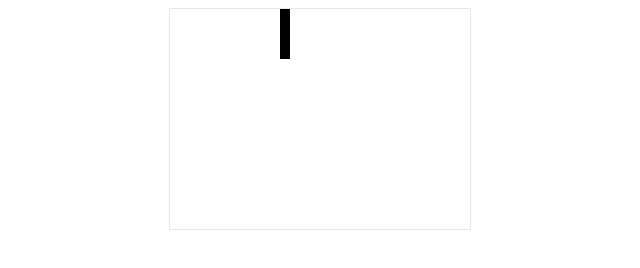
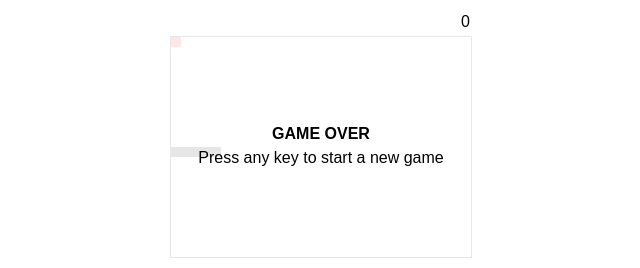
Before and after one commit to dalehurwitz/Snake, a website built with webpack: page index.html in a window 1280 px wide. Shown: the whole page, without its empty margins (320-960 px from the left). Built offline with nearby package versions, Linux system fonts and the light colour scheme.

Commit message:
Completed functionality with game over state

```diff
--- a/index.html
+++ b/index.html
@@ -7,16 +7,28 @@
     <title>Snake</title>
 
     <style>
-      body {
-        text-align: center;
+      .map-container {
+        width: 300px;
+        margin: 0 auto;
+      }
+      #score {
+        padding: 5px 0;
+        font-family: sans-serif;
+        text-align: right;
       }
       #map {
         border: 1px solid rgb(231, 231, 231);
       }
+      #map:focus {
+        outline: none;
+      }
     </style>
 </head>
 <body>
-    <canvas id="map" width="300" height="220"></canvas>
+    <div class="map-container">
+      <div id="score">0</div>
+      <canvas id="map" tabindex="0" width="300" height="220"></canvas>
+    </div>
     <script src="/build/bundle.js"></script>
 </body>
 </html>
--- a/src/KeyHandler.js
+++ b/src/KeyHandler.js
@@ -3,7 +3,7 @@ const KEY_CODES = {
   RIGHT: 39,
   UP: 38,
   DOWN: 40,
-  A: 64,
+  A: 65,
   W: 87,
   D: 68,
   S: 83
@@ -50,7 +50,7 @@ class KeyHandler {
 
   _publish (direction) {
     if (direction) {
-      this.listeners.forEach(listener => listener(direction))
+      this.listeners.forEach(cb => cb(direction))
     }
   }
 }
--- a/src/Snake.js
+++ b/src/Snake.js
@@ -1,18 +1,20 @@
 import KeyHandler from './KeyHandler'
 
 class Snake {
-  constructor (canvas) {
+  constructor (canvas, scoreContainer) {
     this.WIDTH = canvas.width
-    this.HEIGHT = canvas.width
-    this.BLOCK_WIDTH = 10
-    this.ROWS = this.HEIGHT / this.BLOCK_WIDTH
-    this.COLS = this.WIDTH / this.BLOCK_WIDTH
+    this.HEIGHT = canvas.height
+    this.TILE_WIDTH = 10
+    this.ROWS = this.HEIGHT / this.TILE_WIDTH
+    this.COLS = this.WIDTH / this.TILE_WIDTH
     this.COLOURS = {
       SNAKE_BODY: '#000'
     }
-    this.FPS = 4
+    this.FPS = 12
 
+    this.canvas = canvas
     this.ctx = canvas.getContext('2d')
+    this.scoreContainer = scoreContainer
 
     this.keyHandler = new KeyHandler(canvas)
 
@@ -22,102 +24,232 @@ class Snake {
     this.snakeBodyLength = 5
     this.snakeBody = this._getDefaultSnakeBody()
 
+    this.foodIndex = null
+    this.foodTimer = null
+    this.foodLifeTime = 5000
+
     this.selectedKey = null
-    this.direction = { x: 0, y: -1 }
+    this.direction = { x: -1, y: 0 }
+    this.score = 0
+    this.gameOver = false
 
-    this.setupKeyHandler()
+    this._setupKeyHandler()
   }
 
-  setupKeyHandler () {
+  _resetGame () {
+    this.lastTimeStamp = 0
+    this.snakeBodyLength = 5
+    this.snakeBody = this._getDefaultSnakeBody()
+    this.direction = { x: -1, y: 0 }
+    this.score = 0
+    this.gameOver = false
+    this.selectedKey = null
+    this._updateScore(true)
+    this._generateFood()
+  }
+
+  _setupKeyHandler () {
     this.keyHandler.onPress(key => {
       this.selectedKey = key
     })
   }
 
-  update () {
-    this._changeDirection()
+  _handleGameOverState () {
+    this.gameOver = true
+    if (this.foodTimer) {
+      clearInterval(this.foodTimer)
+    }
 
-    const prevSnakeHead = this.snakeBody[this.snakeBodyLength - 1]
-    const newX = prevSnakeHead.x + this.direction.x
-    const newY = prevSnakeHead.y + this.direction.y
+    const _onCanvasClick = () => {
+      this._resetGame()
+      this.canvas.removeEventListener('click', _onCanvasClick)
+      this.canvas.removeEventListener('keydown', _onCanvasClick)
+    }
 
-    if (newX < 0 || newX >= this.COLS || newY < 0 || newY >= this.ROWS) {
-      // Game over, we've hit a wall
+    // Add a little delay in case the game ends just before user tries to change direction
+    setTimeout(() => {
+      this.canvas.addEventListener('click', _onCanvasClick)
+      this.canvas.addEventListener('keydown', _onCanvasClick)
+    }, 100)
+  }
+
+  _updateScore (init) {
+    if (!init) {
+      this.score++
+    }
+    this.scoreContainer.innerHTML = this.score
+  }
+
+  _headHasCollidedWithBody (headTileIndex) {
+    for (let i = 0; i < this.snakeBodyLength; i++) {
+      if (headTileIndex === this.snakeBody[i].tileIndex) {
+        return true
+      }
+    }
+    return false
+  }
+
+  // Updates position and length of the snake, detects collisions and food collection
+  _update () {
+    if (this.gameOver) {
       return
     }
 
-    this.snakeBody[this.snakeBodyLength] = {
-      x: newX,
-      y: newY,
-      dir: this.direction
+    this._updateDirection()
+
+    const prevSnakeHead = this.snakeBody[this.snakeBodyLength - 1]
+    const newCoords = {
+      x: prevSnakeHead.x + this.direction.x,
+      y: prevSnakeHead.y + this.direction.y
     }
-    this.snakeBody.shift()
+    const newTileIndex = this._convertCoordsToTileIndex(newCoords)
+
+    if (newCoords.x < 0 ||
+      newCoords.x >= this.COLS ||
+      newCoords.y < 0 ||
+      newCoords.y >= this.ROWS ||
+      this._headHasCollidedWithBody(newTileIndex)) {
+      this._handleGameOverState()
+      return
+    }
+
+    // Update the position of the snake head
+    this.snakeBody[this.snakeBodyLength] = this._buildSnakeBodySegment(newTileIndex, this.direction)
+
+    // Snake has collided with a food item
+    if (newTileIndex === this.foodIndex) {
+      this._updateScore()
+      this._generateFood()
+      this.snakeBodyLength++
+    } else {
+      // Remove the last segment of the snake tail
+      this.snakeBody.shift()
+    }
   }
 
-  draw () {
+  _draw () {
     this.ctx.clearRect(0, 0, this.WIDTH, this.HEIGHT)
+    this._drawFood()
+
     for (var i = 0; i < this.snakeBodyLength; i++) {
-      const coords = this._convertCoordsToPixels(this.snakeBody[i])
-      this._drawBlock(coords, this.COLOURS.SNAKE_BODY)
+      this._drawTile(this.snakeBody[i], this.COLOURS.SNAKE_BODY)
+    }
+
+    if (this.gameOver) {
+      this.ctx.fillStyle = 'rgba(255, 255, 255, 0.9)'
+      this.ctx.fillRect(0, 0, this.WIDTH, this.HEIGHT)
+      this.ctx.font = 'bold 16px sans-serif'
+      this.ctx.textAlign = 'center'
+      this.ctx.textBaseline = 'middle'
+      this.ctx.fillStyle = 'black'
+      this.ctx.fillText('GAME OVER', this.WIDTH / 2, this.HEIGHT / 2 - 12)
+      this.ctx.font = '16px sans-serif'
+      this.ctx.fillText('Press any key to start a new game', this.WIDTH / 2, this.HEIGHT / 2 + 12)
     }
   }
 
   loop (time) {
+    if (this.gameOver) return
+
+    // On first run
     if (!this.lastTimeStamp) {
       this.lastTimeStamp = time
-      this.draw()
+      this._draw()
       return
     }
 
     if (time - this.lastTimeStamp >= this.updateBuffer) {
       this.lastTimeStamp = time
-      this.update()
-      this.draw()
+      this._update()
+      this._draw()
     }
   }
 
-  _changeDirection () {
+  _updateDirection () {
     if (!this.selectedKey) {
       return
     }
 
     if (this.selectedKey === 'left' && this.direction.x !== 1) {
-      this.direction.x = -1
-      this.direction.y = 0
+      this.direction = { x: -1, y: 0 }
     } else if (this.selectedKey === 'right' && this.direction.x !== -1) {
-      this.direction.x = 1
-      this.direction.y = 0
+      this.direction = { x: 1, y: 0 }
     } else if (this.selectedKey === 'up' && this.direction.y !== 1) {
-      this.direction.x = 0
-      this.direction.y = -1
+      this.direction = { x: 0, y: -1 }
     } else if (this.selectedKey === 'down' && this.direction.y !== -1) {
-      this.direction.x = 0
-      this.direction.y = 1
+      this.direction = { x: 0, y: 1 }
     }
 
     this.selectedKey = null
   }
 
+  _generateFood () {
+    // Generate an array of indices for each tile
+    const allTileIndices = [...Array(this.ROWS * this.COLS).keys()]
+    // Create an array for all tile indices of the snake body
+    const occupiedTileIndices = this.snakeBody.map(tile => tile.tileIndex)
+    // Make sure we place this food item in a new location
+    occupiedTileIndices.push(this.foodIndex || -1)
+    // Filter snake body tiles from all tiles
+    const filteredTileIndices = allTileIndices.filter(index => occupiedTileIndices.indexOf(index) === -1)
+    // Choose a random index from the filtered array to place the food
+    this.foodIndex = filteredTileIndices[Math.floor(Math.random() * filteredTileIndices.length)]
+
+    if (this.foodTimer) {
+      clearInterval(this.foodTimer)
+    }
+
+    this.foodTimer = setTimeout(() => {
+      this._generateFood()
+    }, this.foodLifeTime)
+  }
+
+  _drawFood () {
+    const coords = this._convertTileIndexToCoords(this.foodIndex)
+    this._drawTile(coords, 'red')
+  }
+
+  _convertTileIndexToCoords (tileIndex) {
+    return {
+      x: tileIndex % this.COLS,
+      y: Math.floor(tileIndex / this.COLS)
+    }
+  }
+
+  _convertCoordsToTileIndex (coords) {
+    return coords.y * this.COLS + coords.x
+  }
+
   // Converts grid coordinates to map-renderable pixels
   _convertCoordsToPixels (coords) {
     return {
-      x: coords.x * this.BLOCK_WIDTH,
-      y: coords.y * this.BLOCK_WIDTH
+      x: coords.x * this.TILE_WIDTH,
+      y: coords.y * this.TILE_WIDTH
     }
   }
 
-  _drawBlock (coords, fill) {
+  _drawTile (coords, fill) {
+    const pixelCoords = this._convertCoordsToPixels(coords)
     this.ctx.fillStyle = fill
-    this.ctx.fillRect(coords.x, coords.y, this.BLOCK_WIDTH, this.BLOCK_WIDTH)
+    this.ctx.fillRect(pixelCoords.x, pixelCoords.y, this.TILE_WIDTH, this.TILE_WIDTH)
+  }
+
+  _buildSnakeBodySegment (tileIndex, dir = { x: -1, y: 0 }) {
+    return {
+      ...this._convertTileIndexToCoords(tileIndex),
+      dir,
+      tileIndex
+    }
   }
 
   _getDefaultSnakeBody () {
+    const midPoint = this.ROWS * this.COLS / 2 + this.COLS / 2
     return [
-      { x: 15, y: 15, dir: { x: -1, y: 0 } },
-      { x: 14, y: 15, dir: { x: -1, y: 0 } },
-      { x: 13, y: 15, dir: { x: -1, y: 0 } },
-      { x: 12, y: 15, dir: { x: -1, y: 0 } },
-      { x: 11, y: 15, dir: { x: -1, y: 0 } }
+      this._buildSnakeBodySegment(midPoint + 2),
+      this._buildSnakeBodySegment(midPoint + 1),
+      this._buildSnakeBodySegment(midPoint),
+      this._buildSnakeBodySegment(midPoint - 1),
+      this._buildSnakeBodySegment(midPoint - 2)
     ]
   }
 }
--- a/src/index.js
+++ b/src/index.js
@@ -1,7 +1,8 @@
 import Snake from './Snake'
 
 const canvas = document.getElementById('map')
-const game = new Snake(canvas)
+const score = document.getElementById('score')
+const game = new Snake(canvas, score)
 
 window.requestAnimationFrame(function step (time) {
   game.loop(time)
```
